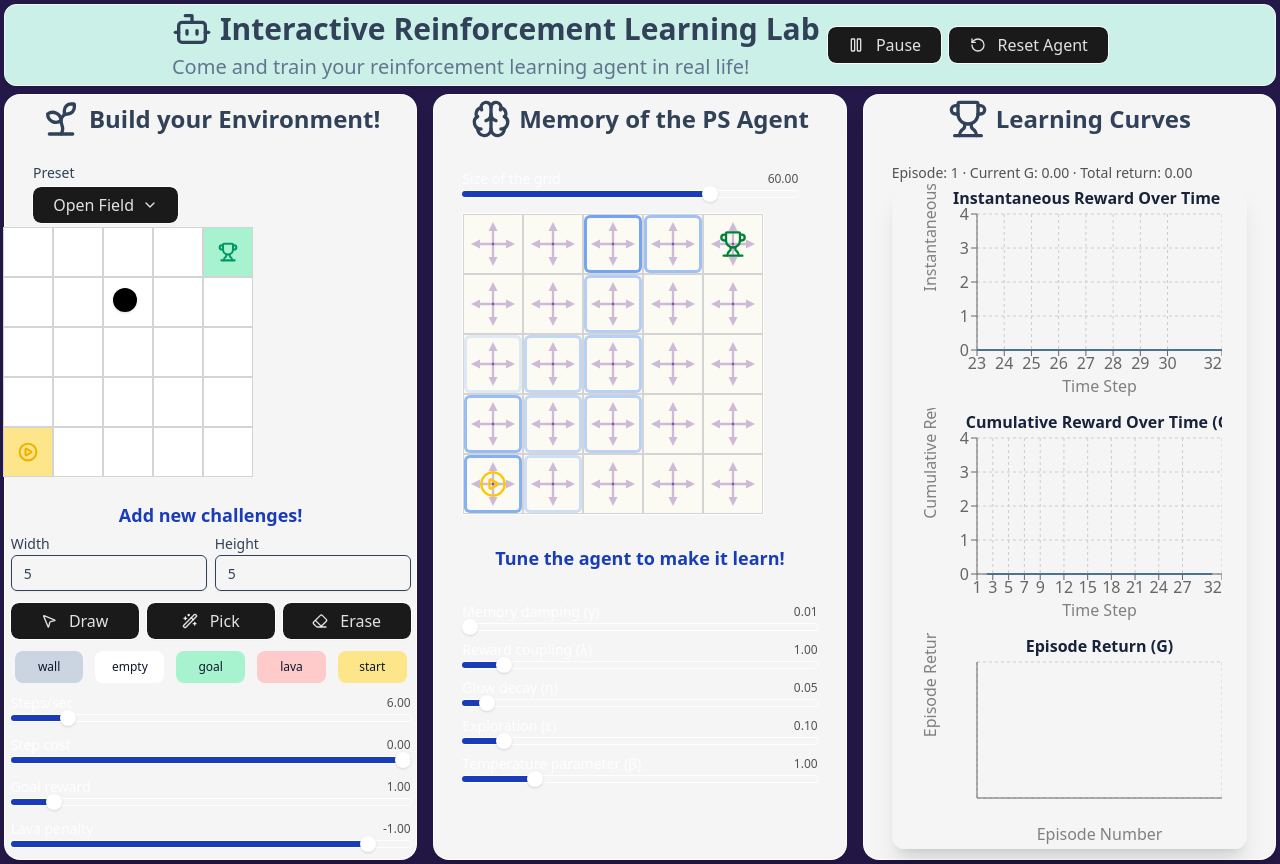
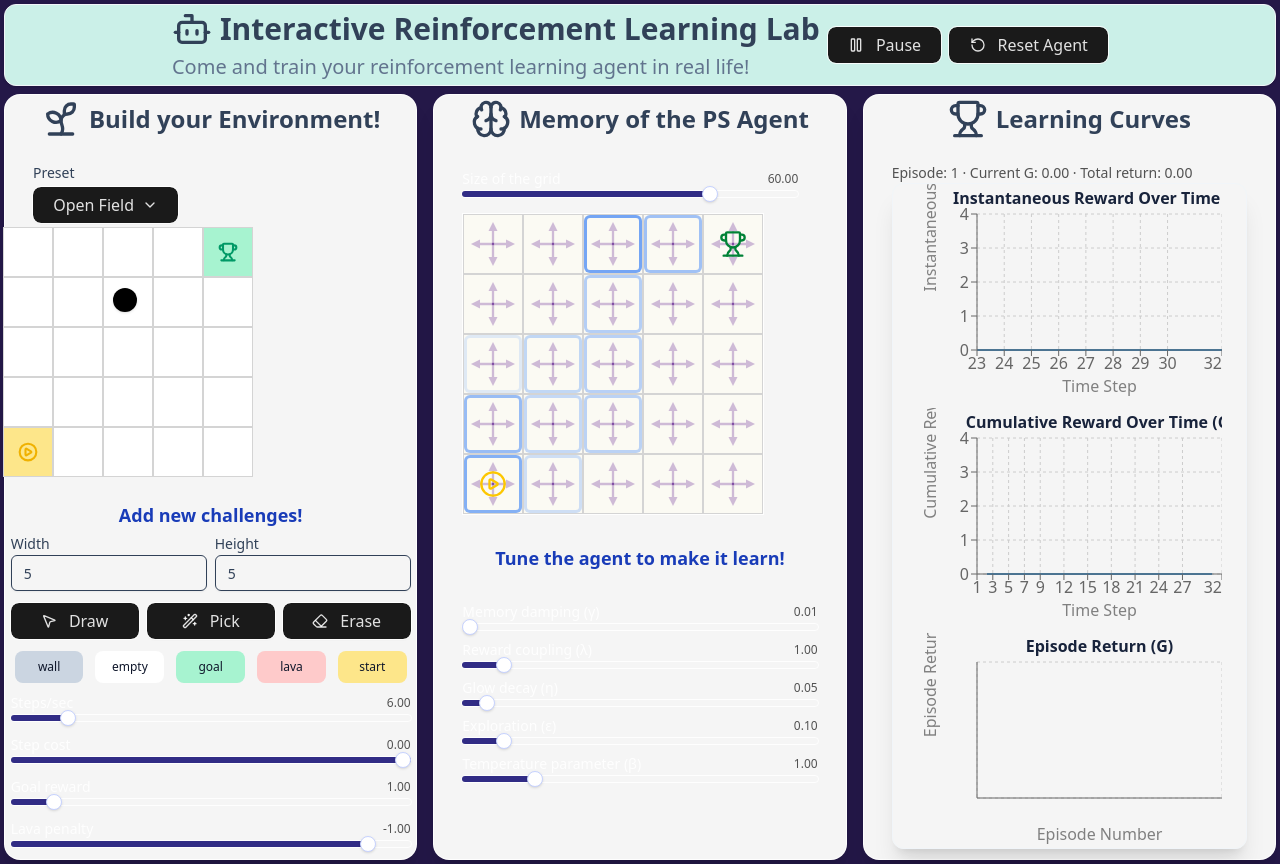
Before and after one commit to JPazem/RLlab, a React (Vite) app: page / in a window 1280 px wide. Built offline with nearby package versions, Linux system fonts and the light colour scheme.

Commit message:
Change slider colors from blue to indigo

```diff
--- a/src/components/ui/slider.tsx
+++ b/src/components/ui/slider.tsx
@@ -49,7 +49,7 @@ function Slider({
         <SliderPrimitive.Range
           data-slot="slider-range"
           className={cn(
-            "bg-primary absolute data-[orientation=horizontal]:h-full data-[orientation=vertical]:w-full bg-blue-800"
+            "bg-primary absolute data-[orientation=horizontal]:h-full data-[orientation=vertical]:w-full bg-indigo-900"
           )}
         />
       </SliderPrimitive.Track>
@@ -57,7 +57,7 @@ function Slider({
         <SliderPrimitive.Thumb
           data-slot="slider-thumb"
           key={index}
-          className="border-primary ring-ring/50 block size-4 shrink-0 rounded-full border bg-white shadow-sm transition-[color,box-shadow] hover:ring-4 focus-visible:ring-4 focus-visible:outline-hidden disabled:pointer-events-none disabled:opacity-50"
+          className="border-indigo-200 ring-ring/50 block size-4 shrink-0 rounded-full border bg-white shadow-sm transition-[color,box-shadow] hover:ring-4 focus-visible:ring-4 focus-visible:outline-hidden disabled:pointer-events-none disabled:opacity-50"
         />
       ))}
     </SliderPrimitive.Root>
```
